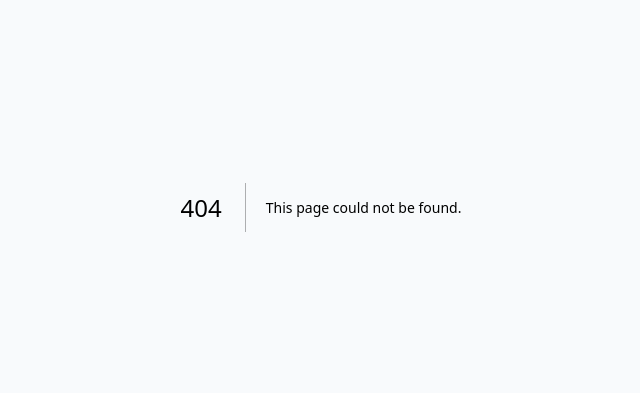
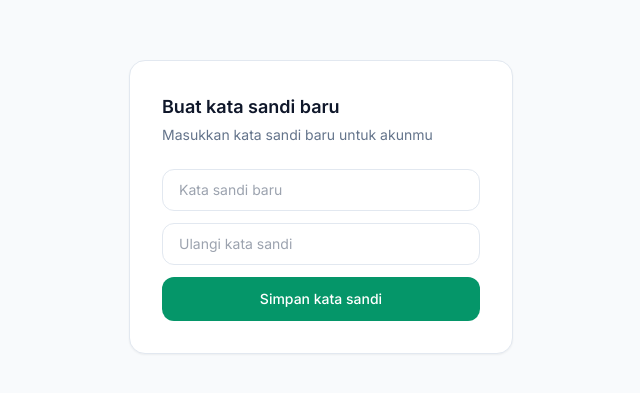
Before and after one commit to rioopr-beep/quizme, a Next.js app: page /reset-password in a window 1280 px wide. Before the commit this address had no page. Shown: the part 193-586 px from the top of the page, without its empty margins (319-959 px from the left). Built offline with nearby package versions, Linux system fonts and the light colour scheme; no server answers.

Commit message:
Create page.tsx

```diff
--- /dev/null
+++ b/app/(auth)/reset-password/page.tsx
@@ -0,0 +1,99 @@
+'use client';
+
+import { useState } from 'react';
+import { useRouter } from 'next/navigation';
+import { getSupabaseBrowserClient } from '../../../lib/supabase/client';
+import { useLanguage } from '../../../context/LanguageContext';
+
+export default function ResetPasswordPage(): JSX.Element {
+  const router = useRouter();
+  const { language } = useLanguage();
+  const supabase = getSupabaseBrowserClient();
+
+  const [password, setPassword] = useState('');
+  const [confirmPassword, setConfirmPassword] = useState('');
+  const [status, setStatus] = useState<'idle' | 'saving' | 'error' | 'mismatch'>('idle');
+
+  async function handleSubmit(e: React.FormEvent): Promise<void> {
+    e.preventDefault();
+
+    if (password !== confirmPassword) {
+      setStatus('mismatch');
+      return;
+    }
+
+    setStatus('saving');
+
+    const { error } = await supabase.auth.updateUser({ password });
+
+    if (error) {
+      setStatus('error');
+      return;
+    }
+
+    router.push('/dashboard');
+    router.refresh();
+  }
+
+  const heading = language === 'id' ? 'Buat kata sandi baru' : 'Set new password';
+  const subtitle =
+    language === 'id'
+      ? 'Masukkan kata sandi baru untuk akunmu'
+      : 'Enter a new password for your account';
+  const passwordPlaceholder = language === 'id' ? 'Kata sandi baru' : 'New password';
+  const confirmPlaceholder = language === 'id' ? 'Ulangi kata sandi' : 'Confirm password';
+  const submitLabel = language === 'id' ? 'Simpan kata sandi' : 'Save password';
+  const savingLabel = language === 'id' ? 'Menyimpan...' : 'Saving...';
+  const mismatchMessage =
+    language === 'id' ? 'Kata sandi tidak cocok.' : 'Passwords do not match.';
+  const errorMessage =
+    language === 'id'
+      ? 'Gagal menyimpan kata sandi. Coba lagi atau minta tautan baru.'
+      : 'Failed to save password. Try again or request a new link.';
+
+  return (
+    <main className="flex min-h-screen items-center justify-center bg-slate-50 px-6">
+      <div className="w-full max-w-sm rounded-2xl border border-slate-200 bg-white p-8 shadow-sm">
+        <h1 className="text-lg font-semibold text-slate-900">{heading}</h1>
+        <p className="mt-1 text-sm text-slate-500">{subtitle}</p>
+
+        <form onSubmit={handleSubmit} className="mt-6 flex flex-col gap-3">
+          <input
+            type="password"
+            placeholder={passwordPlaceholder}
+            value={password}
+            onChange={(e) => setPassword(e.target.value)}
+            minLength={6}
+            required
+            className="rounded-xl border border-slate-200 px-4 py-2.5 text-sm"
+          />
+
+          <input
+            type="password"
+            placeholder={confirmPlaceholder}
+            value={confirmPassword}
+            onChange={(e) => setConfirmPassword(e.target.value)}
+            minLength={6}
+            required
+            className="rounded-xl border border-slate-200 px-4 py-2.5 text-sm"
+          />
+
+          {status === 'mismatch' ? (
+            <p className="text-sm text-rose-500">{mismatchMessage}</p>
+          ) : null}
+          {status === 'error' ? (
+            <p className="text-sm text-rose-500">{errorMessage}</p>
+          ) : null}
+
+          <button
+            type="submit"
+            disabled={status === 'saving'}
+            className="rounded-xl bg-emerald-600 px-4 py-3 text-sm font-medium text-white transition hover:bg-emerald-700 disabled:opacity-60"
+          >
+            {status === 'saving' ? savingLabel : submitLabel}
+          </button>
+        </form>
+      </div>
+    </main>
+  );
+}
```
